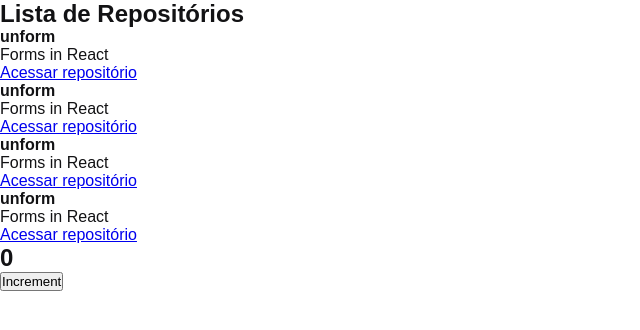
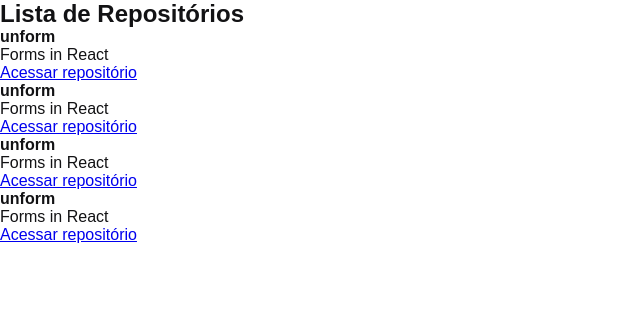
Before and after one commit to renatoschlogel/ignite-react-01-github-explorer, a React app: page / in a window 1280 px wide. Shown: the top 330 px of the page, without its empty margins (0-640 px from the left). Built offline with nearby package versions, Linux system fonts and the light colour scheme.

Commit message:
removendo o counter

```diff
--- a/src/App.jsx
+++ b/src/App.jsx
@@ -1,4 +1,3 @@
-import { Counter } from './components/Counter';
 import { RepositoryList } from './components/RepositoryList';
 import './styles/global.scss';
 
@@ -6,7 +5,6 @@
   return (
     <>
       <RepositoryList />
-      <Counter />
     </>
   );
 }
--- a/src/components/Counter.jsx
+++ /dev/null
@@ -1,17 +0,0 @@
-import { useState } from 'react';
-
-export function Counter() {
-
-  const [counter, setCounter] = useState(0);
-
-  function increment() {
-    setCounter(counter + 1);
-  }
-
-  return (
-    <div>
-      <h2>{counter}</h2>
-      <button onClick={increment} type="button">Increment</button>
-    </div>
-  );
-}
```
